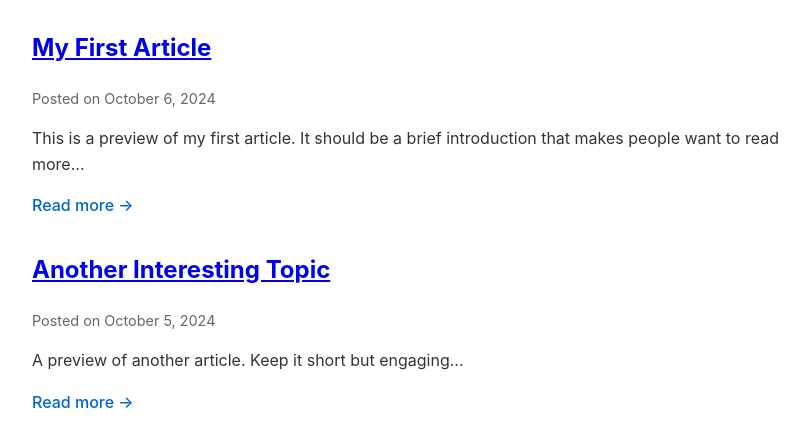
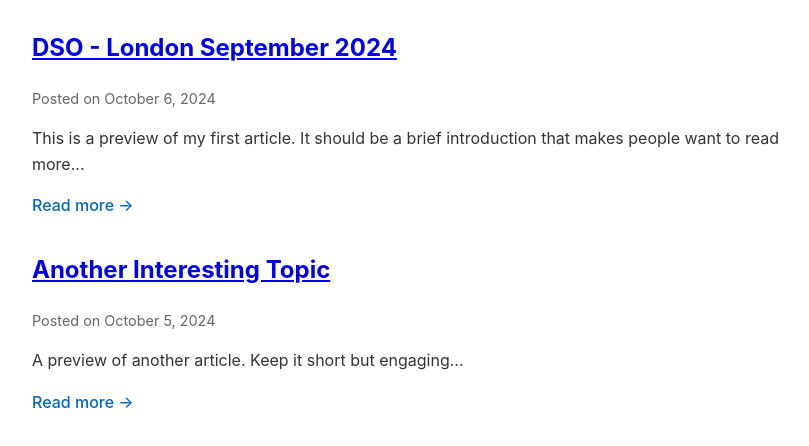
Before and after one commit to jbindiehacker420/Jimi_Land, a plain HTML site: page index.html in a window 1280 px wide. Shown: the part 156-602 px from the top of the page, without its empty margins (208-1017 px from the left). Drawn offline with Linux system fonts and the light colour scheme.

Commit message:
Update index.html

```diff
--- a/index.html
+++ b/index.html
@@ -64,7 +64,7 @@
     <main>
         <!-- Article previews on the main page -->
         <div class="article-preview">
-            <h2><a href="articles/first-article.html">My First Article</a></h2>
+            <h2><a href="articles/first-article.html">DSO - London September 2024</a></h2>
             <div class="article-meta">Posted on October 6, 2024</div>
             <p>This is a preview of my first article. It should be a brief introduction that makes people want to read more...</p>
             <a href="articles/first-article.html" class="read-more">Read more →</a>
```
